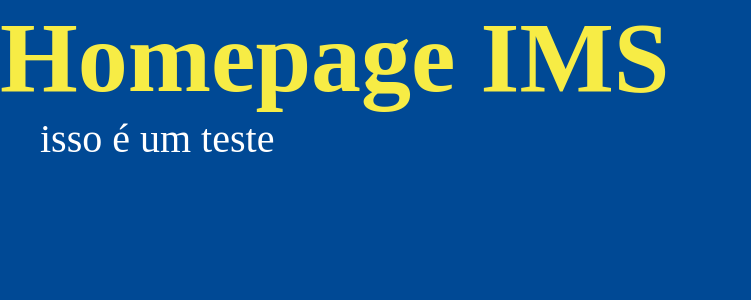
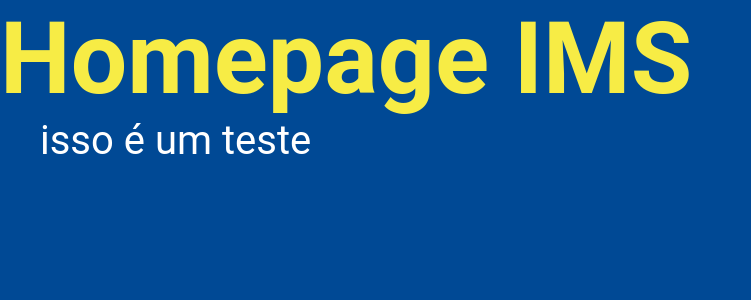
Before and after one commit to IMS-Recife/IMS-Frontend, a Next.js app: page / in a window 1280 px wide. Shown: the top 300 px of the page, without its empty margins (0-751 px from the left). Built offline with nearby package versions, Linux system fonts and the light colour scheme.

Commit message:
test default font

```diff
--- a/src/styles/global.js
+++ b/src/styles/global.js
@@ -10,5 +10,6 @@ export default createGlobalStyle`
     body {
         background: ${(props) => props.theme.colors.background};
         color: ${(props) => props.theme.colors.text};
+        font: 400 16px Roboto, sans-serif;
     }
 `;
```
